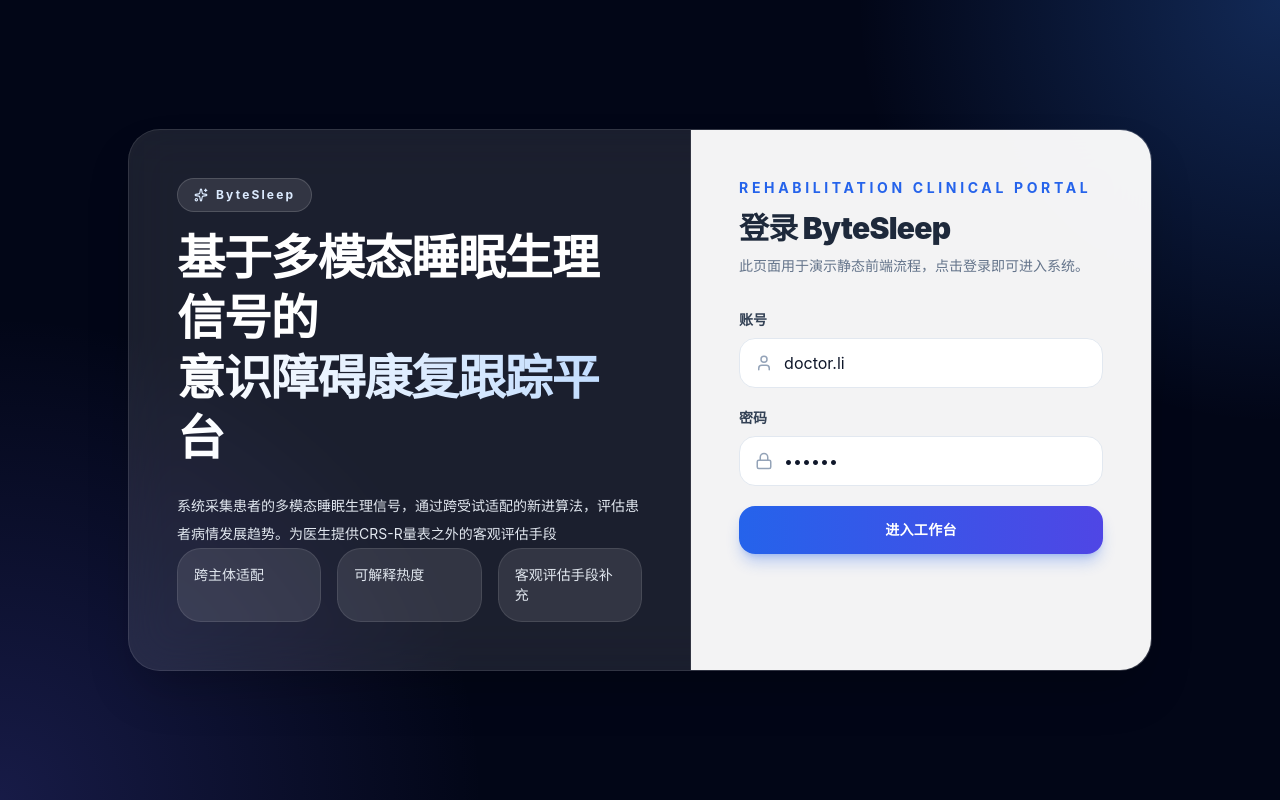
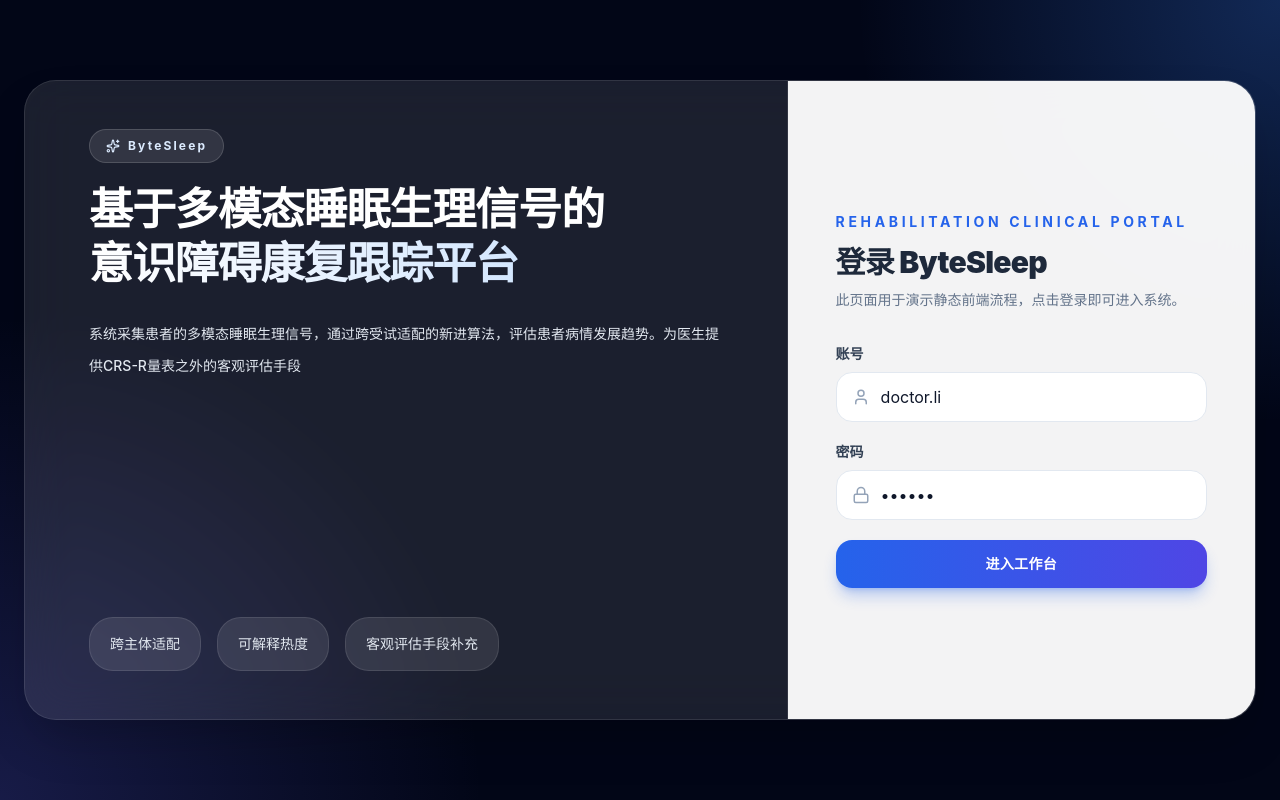
Before and after one commit to wcjjzz/ByteSleep, a React (Vite) app: page / in a window 1280 px wide. Built offline with nearby package versions, Linux system fonts and the light colour scheme.

Commit message:
Adjust login layout to reduce awkward wrapping

```diff
--- a/src/pages/LoginPage.jsx
+++ b/src/pages/LoginPage.jsx
@@ -2,31 +2,31 @@ import { Lock, Sparkles, User } from 'lucide-react';
 
 export default function LoginPage({ onLogin }) {
   return (
-    <div className="relative flex min-h-screen items-center justify-center overflow-hidden bg-slate-950 px-6">
+    <div className="relative flex min-h-screen items-center justify-center overflow-hidden bg-slate-950 px-6 py-8">
       <div className="absolute inset-0 bg-[radial-gradient(circle_at_top_right,rgba(59,130,246,0.28),transparent_28%),radial-gradient(circle_at_bottom_left,rgba(99,102,241,0.22),transparent_32%)]" />
-      <div className="relative grid w-full max-w-5xl overflow-hidden rounded-[2rem] border border-white/10 bg-white/10 shadow-2xl backdrop-blur-xl lg:grid-cols-[1.1fr_0.9fr]">
-        <div className="hidden border-r border-white/10 p-12 text-white lg:flex lg:flex-col lg:justify-between">
+      <div className="relative grid w-full max-w-7xl min-h-[640px] overflow-hidden rounded-[2rem] border border-white/10 bg-white/10 shadow-2xl backdrop-blur-xl lg:grid-cols-[1.24fr_0.76fr]">
+        <div className="hidden border-r border-white/10 px-14 py-12 text-white lg:flex lg:flex-col lg:justify-between xl:px-16">
           <div>
-            <div className="mb-4 inline-flex items-center gap-2 rounded-full border border-white/15 bg-white/10 px-4 py-2 text-xs font-bold tracking-[0.18em] text-blue-100">
+            <div className="mb-5 inline-flex items-center gap-2 rounded-full border border-white/15 bg-white/10 px-4 py-2 text-xs font-bold tracking-[0.18em] text-blue-100">
               <Sparkles size={14} /> ByteSleep
             </div>
-            <h1 className="max-w-md text-5xl font-black leading-tight tracking-tight">
+            <h1 className="max-w-3xl text-4xl font-black leading-[1.22] tracking-tight xl:text-[44px]">
               基于多模态睡眠生理信号的
               <span className="block bg-gradient-to-r from-white to-blue-200 bg-clip-text text-transparent">意识障碍康复跟踪平台</span>
             </h1>
-            <p className="mt-6 max-w-lg text-sm leading-7 text-slate-200">
+            <p className="mt-7 max-w-2xl text-sm font-medium leading-8 text-slate-200">
               系统采集患者的多模态睡眠生理信号，通过跨受试适配的新进算法，评估患者病情发展趋势。为医生提供CRS-R量表之外的客观评估手段
             </p>
           </div>
-          <div className="grid grid-cols-3 gap-4 text-sm text-slate-200">
-            <div className="rounded-3xl border border-white/10 bg-white/10 p-4">跨主体适配</div>
-            <div className="rounded-3xl border border-white/10 bg-white/10 p-4">可解释热度</div>
-            <div className="rounded-3xl border border-white/10 bg-white/10 p-4">客观评估手段补充</div>
+          <div className="flex flex-wrap gap-4 text-sm text-slate-200">
+            <div className="whitespace-nowrap rounded-3xl border border-white/10 bg-white/10 px-5 py-4">跨主体适配</div>
+            <div className="whitespace-nowrap rounded-3xl border border-white/10 bg-white/10 px-5 py-4">可解释热度</div>
+            <div className="whitespace-nowrap rounded-3xl border border-white/10 bg-white/10 px-5 py-4">客观评估手段补充</div>
           </div>
         </div>
 
-        <div className="bg-white/95 p-8 sm:p-12">
-          <div className="mx-auto max-w-md">
+        <div className="flex items-center bg-white/95 p-8 sm:p-12">
+          <div className="mx-auto w-full max-w-md">
             <div className="mb-8">
               <p className="text-sm font-bold uppercase tracking-[0.26em] text-blue-600">Rehabilitation Clinical Portal</p>
               <h2 className="mt-3 text-3xl font-black tracking-tight text-slate-800">登录 ByteSleep</h2>
```
